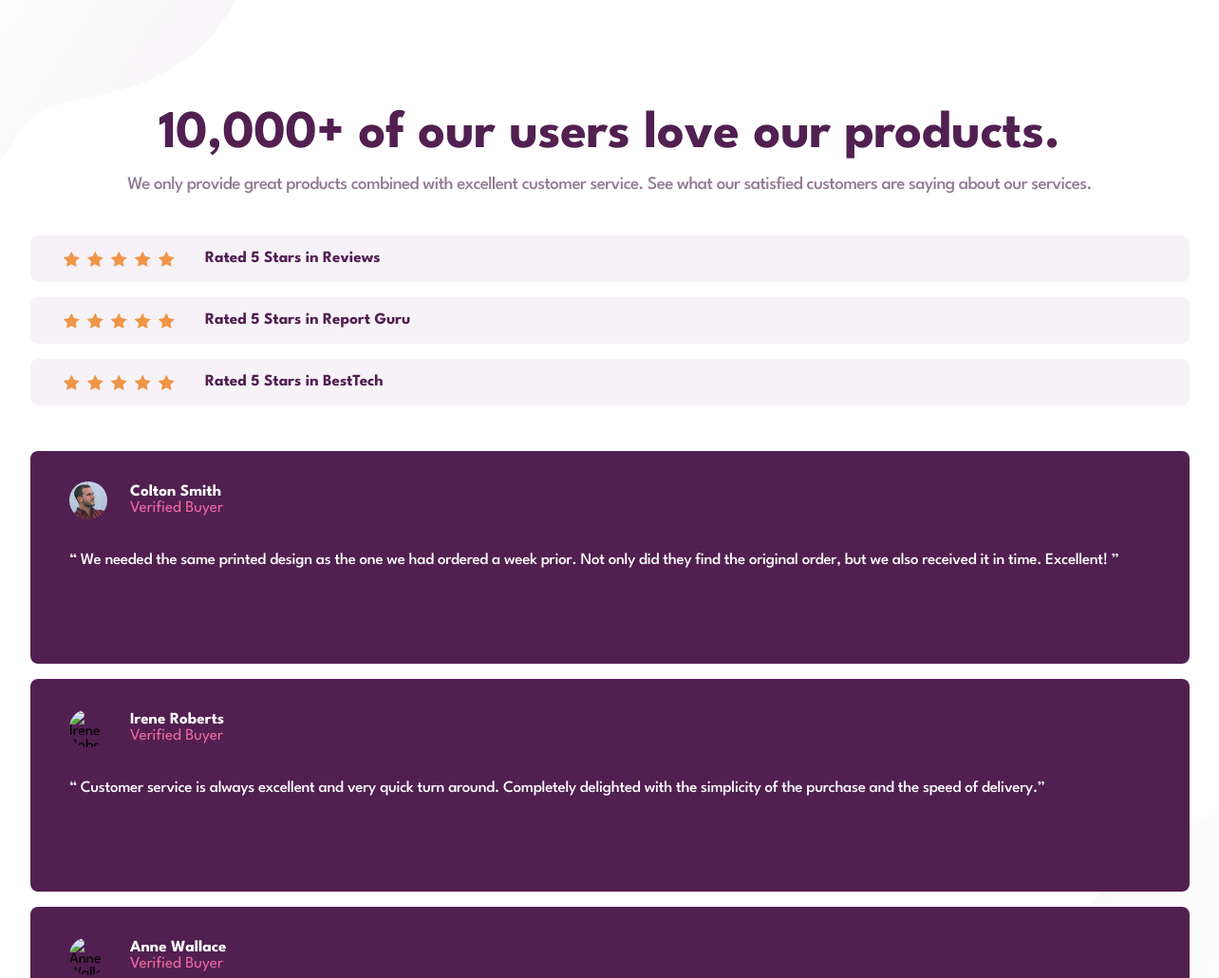
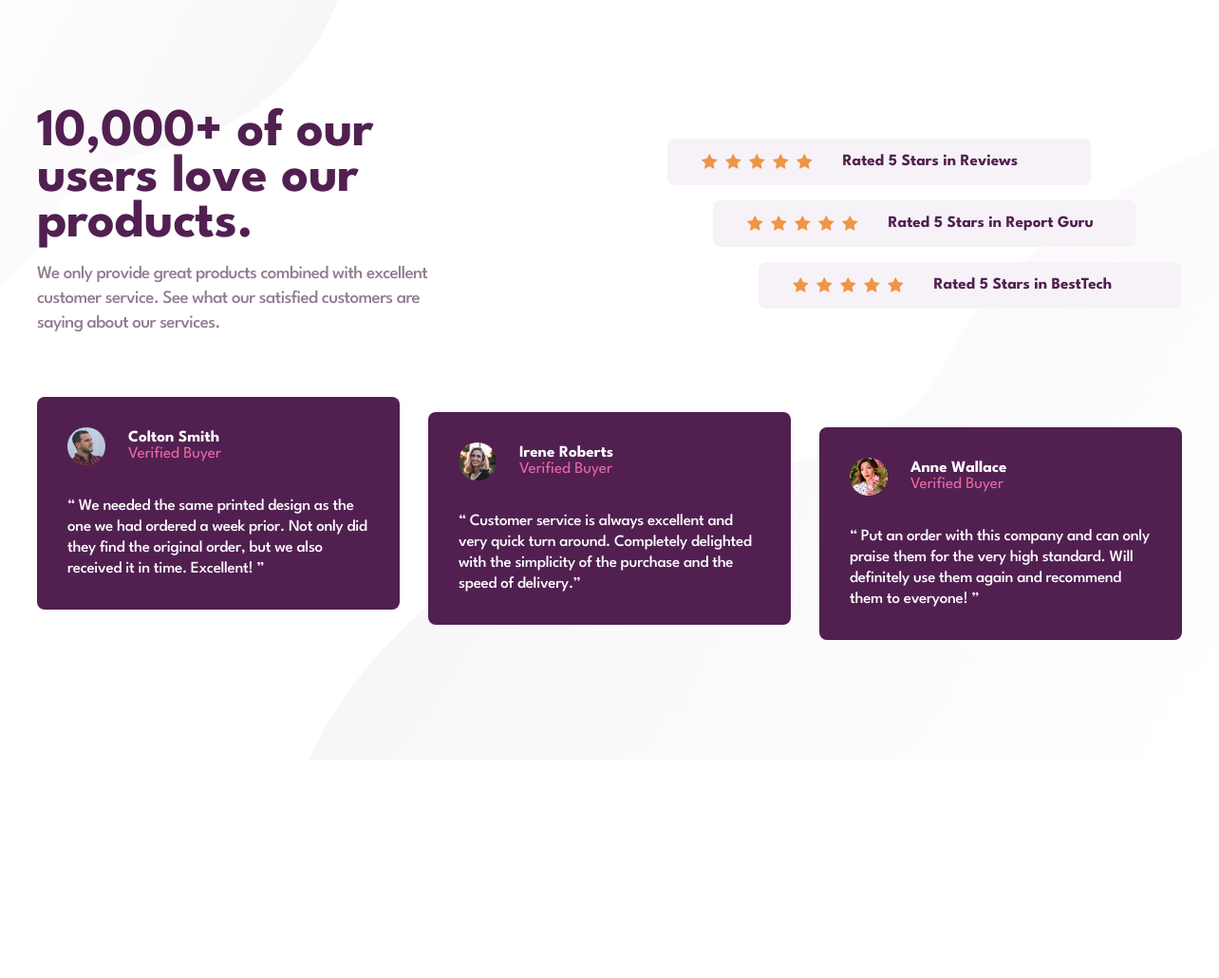
Before and after one commit to DalaScript/social-proof-section, a plain HTML site: page index.html in a window 1536 px wide. Shown: the top 1030 px of the page at 95% size, without its empty margins (126-1410 px from the left). After the commit the page ends 800 px from the top, so only its background shows below. Drawn offline with Linux system fonts and the light colour scheme.

Commit message:
ready for desktop devices

```diff
--- a/assets/styles/components/rating.css
+++ b/assets/styles/components/rating.css
@@ -34,3 +34,17 @@
         margin-top: 0;
     }
 }
+
+@media (min-width: 1440px) {
+    .rating {
+        width: calc(100% - 96px);
+    }
+
+    .rating:nth-child(2) {
+        margin: 0 auto;
+    }
+
+    .rating:nth-child(3) {
+        margin-left: auto;
+    }
+}
--- a/assets/styles/components/testimonial.css
+++ b/assets/styles/components/testimonial.css
@@ -54,3 +54,19 @@
         max-height: 224px;
     }
 }
+
+@media (min-width: 1440px) {
+    .testimonial {
+        padding: 32px;
+        height: calc(100% - 32px);
+        flex: 1;
+    }
+
+    .testimonial:nth-child(2) {
+        margin: auto 0;
+    }
+
+    .testimonial:nth-child(3) {
+        margin-top: auto;
+    }
+}
--- a/assets/styles/layout/page-layout.css
+++ b/assets/styles/layout/page-layout.css
@@ -97,3 +97,52 @@ main {
         font-size: 3.5rem;
     }
 }
+
+@media (min-width: 1440px) {
+    main {
+        padding: 116px 165px;
+        height: 100vh;
+    }
+
+    .social-proof__bg-img--top {
+        width: 482px;
+        height: 362px;
+    }
+
+    .social-proof__bg-img--bottom {
+        width: 1085px;
+        height: 673px;
+    }
+
+    .social-proof__intro {
+        display: flex;
+        justify-content: space-between;
+        align-items: center;
+    }
+
+    .social-proof__intro-text {
+        flex-basis: 445px;
+    }
+
+    .social-proof__title {
+        text-align: left;
+    }
+
+    .social-proof__description {
+        text-align: left;
+        margin: 16px 0 0;
+    }
+
+    .social-proof__ratings {
+        margin: 0;
+        flex-basis: 542px;
+    }
+
+    .social-proof__testimonials {
+        margin: 4rem 0 0;
+        height: 256px;
+
+        flex-direction: row;
+        gap: 1.875rem;
+    }
+}
--- a/index.html
+++ b/index.html
@@ -1,5 +1,6 @@
 <!DOCTYPE html>
 <html lang="en">
+
 <head>
   <meta charset="UTF-8" />
   <meta name="viewport" content="width=device-width, initial-scale=1.0" />
@@ -15,15 +16,21 @@
   <link rel="stylesheet" href="./assets/styles/components/rating.css">
   <link rel="stylesheet" href="./assets/styles/components/testimonial.css">
 </head>
+
 <body>
   <main class="social-proof">
-      <img class="social-proof__bg-img social-proof__bg-img--top" src="./assets/images/bg-pattern-top-mobile.svg" alt="bg illustration">
-      <img class="social-proof__bg-img social-proof__bg-img--bottom" src="./assets/images/bg-pattern-bottom-desktop.svg" alt="bg illustration">
+    <img class="social-proof__bg-img social-proof__bg-img--top" src="./assets/images/bg-pattern-top-mobile.svg"
+      alt="bg illustration">
+    <img class="social-proof__bg-img social-proof__bg-img--bottom" src="./assets/images/bg-pattern-bottom-desktop.svg"
+      alt="bg illustration">
     <section class="social-proof__intro">
+      <div class="social-proof__intro-text">
         <h1 class="social-proof__title">10,000+ of our users love our products.</h1>
-        <p class="social-proof__description">We only provide great products combined with excellent customer service. See what our satisfied customers are saying about our services.</p>
-      </section>
-      <section class="social-proof__ratings">
+        <p class="social-proof__description">We only provide great products combined with excellent customer service.
+          See
+          what our satisfied customers are saying about our services.</p>
+      </div>
+      <div class="social-proof__ratings">
         <article class="rating">
           <section class="rating__stars">
             <img class="rating__star" src="./assets/images/icon-star.svg" alt="star icon" />
@@ -54,6 +61,7 @@
           </section>
           <p class="rating__text">Rated 5 Stars in BestTech</p>
         </article>
+      </div>
     </section>
     <section class="social-proof__testimonials">
       <article class="testimonial">
@@ -65,34 +73,38 @@
           </div>
         </header>
         <p class="testimonial__quote">
-            “ We needed the same printed design as the one we had ordered a week prior. Not only did they find the original order, but we also received it in time. Excellent! ”
+          “ We needed the same printed design as the one we had ordered a week prior. Not only did they find the
+          original order, but we also received it in time. Excellent! ”
         </p>
       </article>
       <article class="testimonial">
         <header class="testimonial__user">
-            <img class="testimonial__avatar" src=".//assets/images/image-irene.jpg" alt="Irene Roberts" />
+          <img class="testimonial__avatar" src="./assets/images/image-irene.jpg" alt="Irene Roberts" />
           <div class="testimonial__user-info">
             <p class="testimonial__name">Irene Roberts</p>
             <p class="testimonial__status">Verified Buyer</p>
           </div>
         </header>
         <p class="testimonial__quote">
-            “ Customer service is always excellent and very quick turn around. Completely delighted with the simplicity of the purchase and the speed of delivery.”
+          “ Customer service is always excellent and very quick turn around. Completely delighted with the simplicity of
+          the purchase and the speed of delivery.”
         </p>
       </article>
       <article class="testimonial">
         <header class="testimonial__user">
-            <img class="testimonial__avatar" src=".//assets/images/image-anne.jpg" alt="Anne Wallace" />
+          <img class="testimonial__avatar" src="./assets/images/image-anne.jpg" alt="Anne Wallace" />
           <div class="testimonial__user-info">
             <p class="testimonial__name">Anne Wallace</p>
             <p class="testimonial__status">Verified Buyer</p>
           </div>
         </header>
         <p class="testimonial__quote">
-            “ Put an order with this company and can only praise them for the very high standard. Will definitely use them again and recommend them to everyone! ”
+          “ Put an order with this company and can only praise them for the very high standard. Will definitely use them
+          again and recommend them to everyone! ”
         </p>
       </article>
     </section>
   </main>
 </body>
+
 </html>
```
Lines whose indentation alone changed are shown as unchanged.
